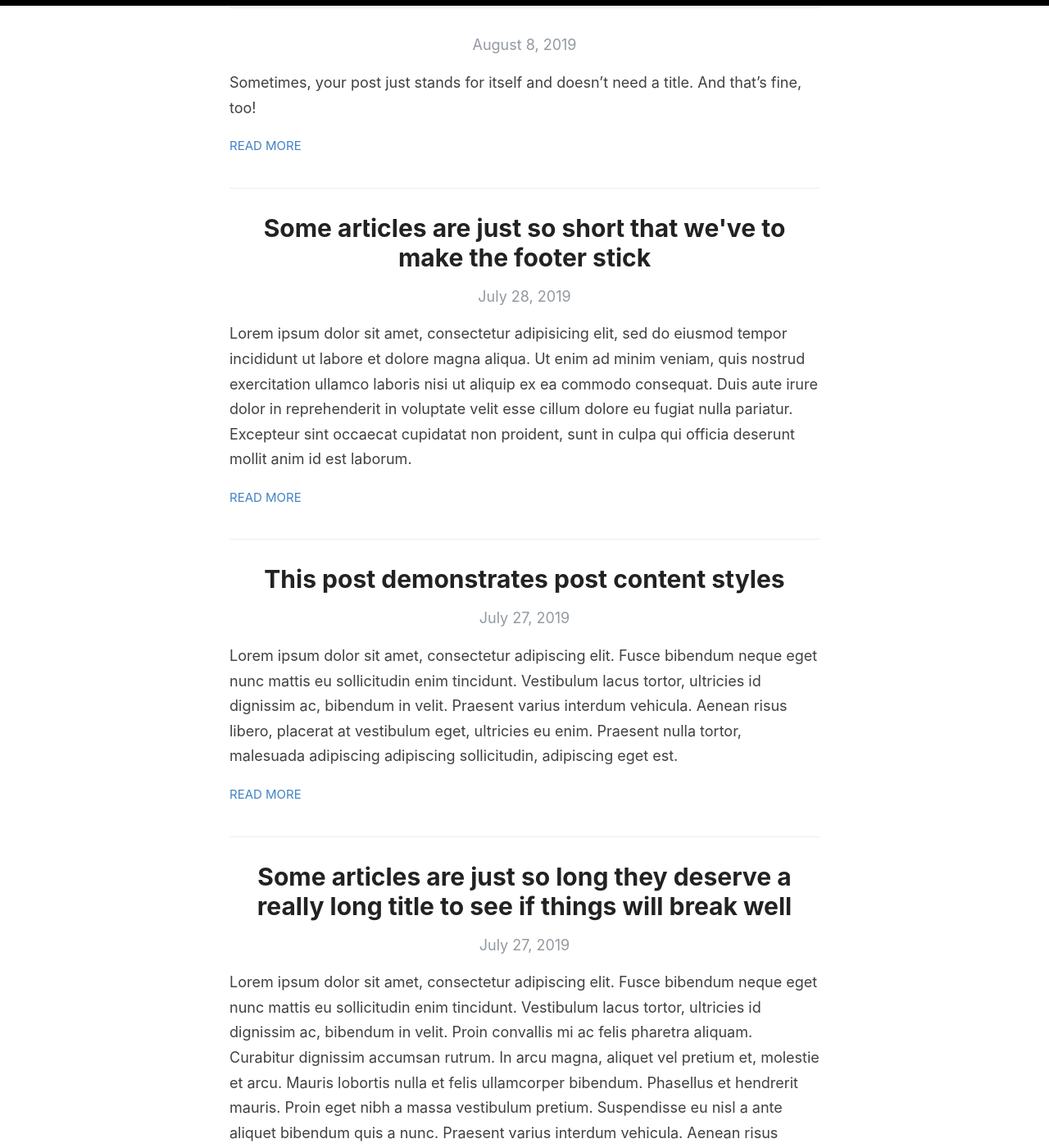
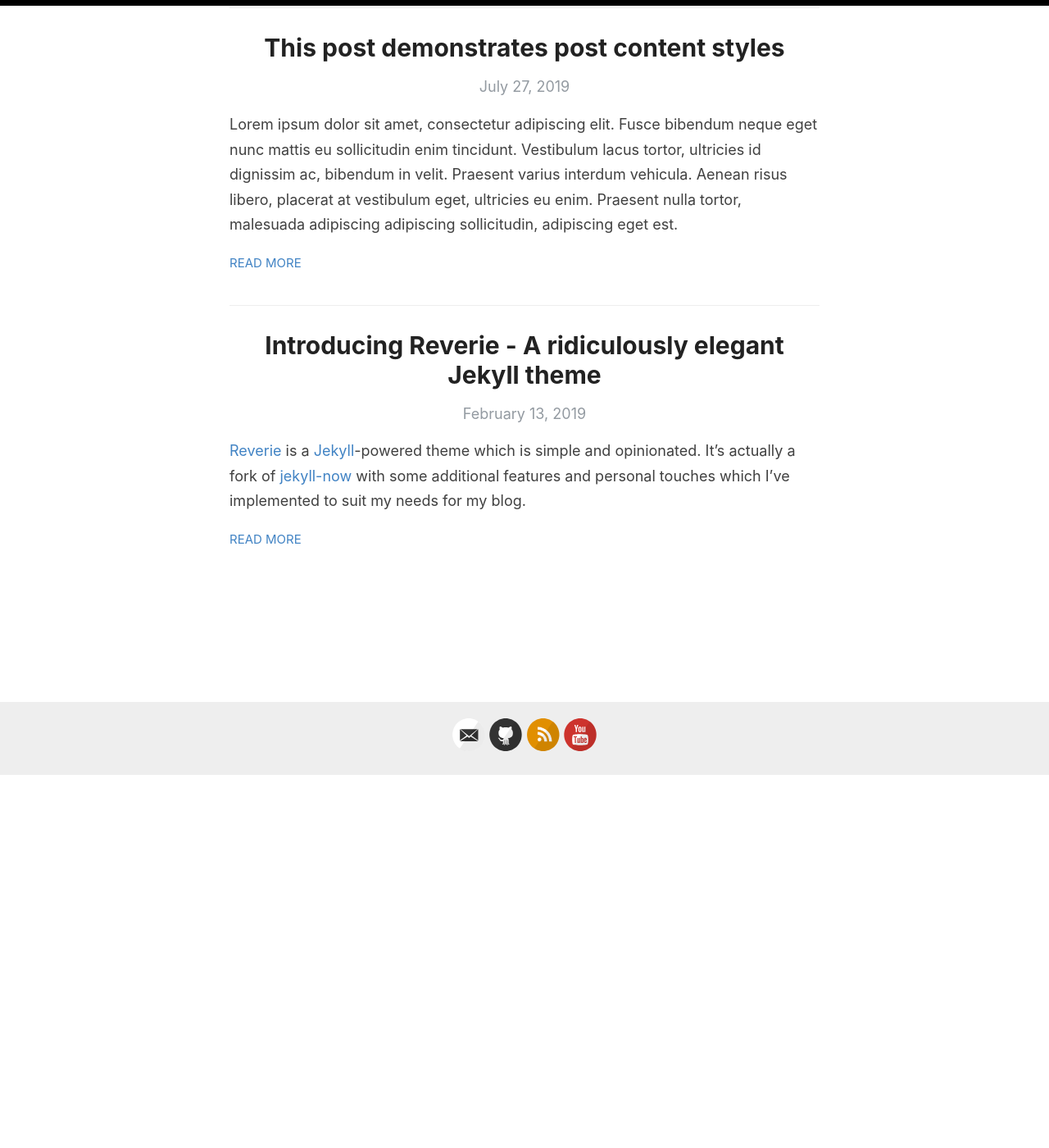
Before and after one commit to tonidandel/otelegrafo_, a Jekyll site: the page built from index.html, in a window 1280 px wide and 1400 px high, scrolled down 455 px. Shown: the whole window at 82% size. Built offline with Jekyll 4.4.1, drawn with Linux system fonts in a browser that asks for light colours; the list of posts is cut into pages by our own code; a file with an impossible date is left out; some of the changed text lies outside the part shown.

Commit message:
atualizacao blog

```diff
--- a/_config.yml
+++ b/_config.yml
@@ -12,7 +12,7 @@ author: Danny Tonidandel
 description: Um outro blog teste a partir da ferramenta Jekyll
 
 # URL of your avatar or profile pic (you could use your GitHub profile pic)
-avatar: /images/reverie.png
+avatar: /images/fig09.png
 
 #
 # Flags below are optional
--- a/_posts/2019-08-08-no-title-posts.md
+++ /dev/null
@@ -1,6 +0,0 @@
----
-layout: post
-title: ""
-categories: Miscellaneous
----
-Sometimes, your post just stands for itself and doesn't need a title. And that's fine, too!
--- a/_posts/2019-7-27-super-long-article.md
+++ /dev/null
@@ -1,11 +0,0 @@
----
-layout: post
-title: Some articles are just so long they deserve a really long title to see if things will break well
-categories: Miscellaneous
----
-
-Lorem ipsum dolor sit amet, consectetur adipiscing elit. Fusce bibendum neque eget nunc mattis eu sollicitudin enim tincidunt. Vestibulum lacus tortor, ultricies id dignissim ac, bibendum in velit. Proin convallis mi ac felis pharetra aliquam. Curabitur dignissim accumsan rutrum. In arcu magna, aliquet vel pretium et, molestie et arcu. Mauris lobortis nulla et felis ullamcorper bibendum. Phasellus et hendrerit mauris. Proin eget nibh a massa vestibulum pretium. Suspendisse eu nisl a ante aliquet bibendum quis a nunc. Praesent varius interdum vehicula. Aenean risus libero, placerat at vestibulum eget, ultricies eu enim. Praesent nulla tortor, malesuada adipiscing adipiscing sollicitudin, adipiscing eget est.
-
-Lorem ipsum dolor sit amet, consectetur adipiscing elit. Fusce bibendum neque eget nunc mattis eu sollicitudin enim tincidunt. Vestibulum lacus tortor, ultricies id dignissim ac, bibendum in velit. Proin convallis mi ac felis pharetra aliquam. Curabitur dignissim accumsan rutrum. In arcu magna, aliquet vel pretium et, molestie et arcu. Mauris lobortis nulla et felis ullamcorper bibendum. Phasellus et hendrerit mauris. Proin eget nibh a massa vestibulum pretium. Suspendisse eu nisl a ante aliquet bibendum quis a nunc. Praesent varius interdum vehicula. Aenean risus libero, placerat at vestibulum eget, ultricies eu enim. Praesent nulla tortor, malesuada adipiscing adipiscing sollicitudin, adipiscing eget est.
-
-Lorem ipsum dolor sit amet, consectetur adipiscing elit. Fusce bibendum neque eget nunc mattis eu sollicitudin enim tincidunt. Vestibulum lacus tortor, ultricies id dignissim ac, bibendum in velit. Proin convallis mi ac felis pharetra aliquam. Curabitur dignissim accumsan rutrum. In arcu magna, aliquet vel pretium et, molestie et arcu. Mauris lobortis nulla et felis ullamcorper bibendum. Phasellus et hendrerit mauris. Proin eget nibh a massa vestibulum pretium. Suspendisse eu nisl a ante aliquet bibendum quis a nunc. Praesent varius interdum vehicula. Aenean risus libero, placerat at vestibulum eget, ultricies eu enim. Praesent nulla tortor, malesuada adipiscing adipiscing sollicitudin, adipiscing eget est.
--- a/_posts/2019-7-28-super-short-article.md
+++ /dev/null
@@ -1,7 +0,0 @@
----
-layout: post
-title: Some articles are just so short that we've to make the footer stick
-categories: Miscellaneous
----
-
-Lorem ipsum dolor sit amet, consectetur adipisicing elit, sed do eiusmod tempor incididunt ut labore et dolore magna aliqua. Ut enim ad minim veniam, quis nostrud exercitation ullamco laboris nisi ut aliquip ex ea commodo consequat. Duis aute irure dolor in reprehenderit in voluptate velit esse cillum dolore eu fugiat nulla pariatur. Excepteur sint occaecat cupidatat non proident, sunt in culpa qui officia deserunt mollit anim id est laborum.
```
Also changed, not shown: 404.md (+10 -2 lines), _pages/categories.md (deleted, +0 -24 lines), _posts/2019-02-13-introducing-reverie-jekyll-theme.md (+1 -1 lines), _posts/2019-28-11-redes-complexas-podem-explicar-fenomenos-sociais.md (added, +27 -0 lines), _posts/2019-7-27-this-post-demonstrates-post-content-styles.md (+6 -9 lines), favicon.ico, images/fig09.png (added).
